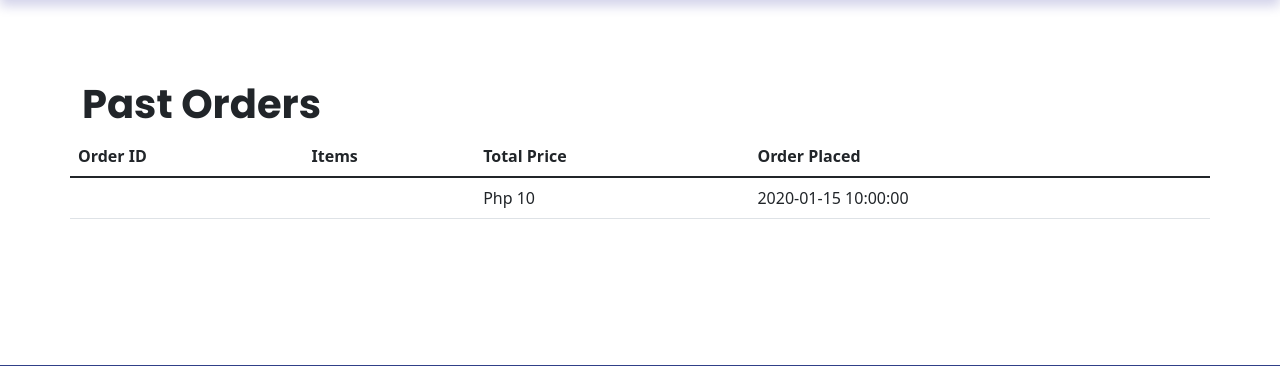
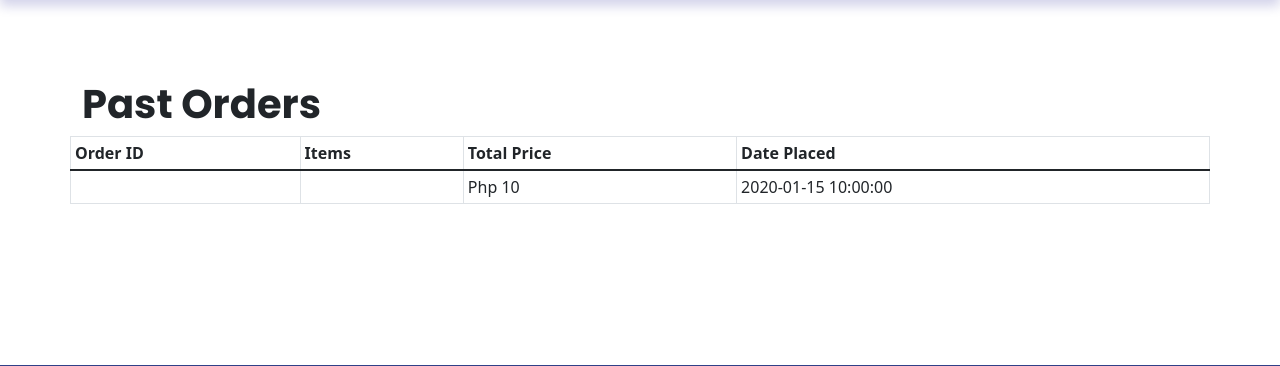
Before and after one commit to NU-BSCS19-WebProg/NU-Online-Cafeteria, a PHP site: page /customer_profile.php in a window 1280 px wide. Shown: the part 76-442 px from the top of the page. Run offline with PHP 8.4, Linux system fonts and the light colour scheme; the visitor is signed in with stand-in values (Sample User, id 1); tables that the repository leaves empty or names only in its code hold one stand-in row (values such as "Sample post"); data that the repository does not hold is empty; some libraries are stand-ins or nearby versions.

Commit message:
customers past orders table ui changes

```diff
--- a/customer_profile.php
+++ b/customer_profile.php
@@ -18,13 +18,13 @@ include("common/components.php");
         <div class="container">
             <h1>Past Orders</h1>
             <div class="row">
-                <table class="table">
+                <table class="table table-bordered table-sm">
                     <thead>
                         <tr>
                             <th>Order ID</th>
                             <th>Items</th>
                             <th>Total Price</th>
-                            <th>Order Placed</th>
+                            <th>Date Placed</th>
                         </tr>
                     </thead>
                     <tbody>
@@ -34,7 +34,7 @@ include("common/components.php");
                         if ($result && mysqli_num_rows($result) > 0) {
                             while ($row = mysqli_fetch_assoc($result)) { ?>
                                 <tr>
-                                    <td><?php echo $row['O_ID'] ?></td>
+                                    <td><strong><?php echo $row['O_ID'] ?></strong></td>
                                     <td>
                                         <ul>
                                             <?php
@@ -43,7 +43,8 @@ include("common/components.php");
                                             $result2 = $conn->query($query2);
                                             if ($result2 && mysqli_num_rows($result2) > 0) {
                                                 while ($row2 = mysqli_fetch_assoc($result2)) {
-                                                    echo '<li>' . $row2['foodname'] . ' (' . $row2['quantity'] . ')' . '</li>';
+                                                    //echo '<tr><td>' .$row2['foodname'] . ' (' . $row2['quantity'] . ')' . '</td></tr>';
+                                                   echo '<li>' . $row2['foodname'] . ' (' . $row2['quantity'] . ')' . '</li>';
                                                 }
                                             }
                                             ?>
```
